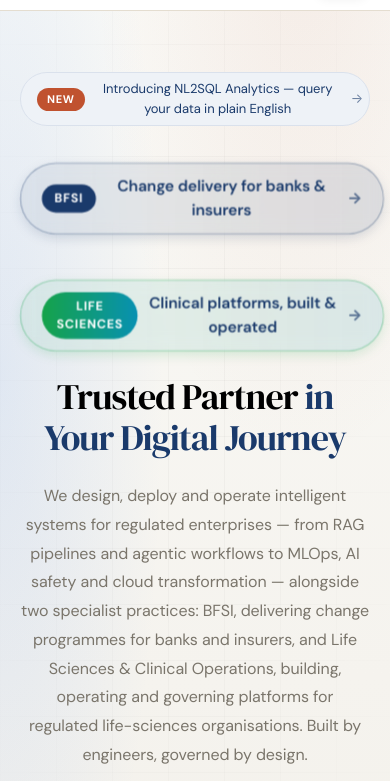
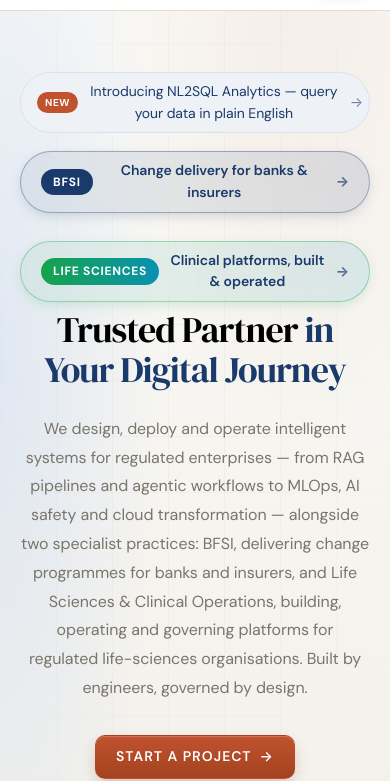
Before and after one commit to Sustainsys2025/Sustainsys_Website, a plain HTML site: page index.html in a window 390 px wide. Shown: the part 68-849 px from the top of the page. Drawn offline with Linux system fonts and the light colour scheme.

Commit message:
Homepage: tighten hero pills on mobile; keep badges on one line
Co-Authored-By: Claude Fable 5.1 <noreply@anthropic.com>
Claude-Session: https://claude.ai/code/session_01G26sJDASA247n8WjnmuvWS

```diff
--- a/index.html
+++ b/index.html
@@ -241,6 +241,11 @@
     background: var(--orange-500); color: #fff;
     font-size: 11px; font-weight: 700; letter-spacing: 0.06em;
     padding: 3px 10px; border-radius: 999px; text-transform: uppercase;
+  }
+  .hero-pill .badge { white-space: nowrap; }
+  @media (max-width: 640px) {
+    .hero-pill { margin-bottom: 8px; transform: none !important; font-size: 14px !important; padding-top: 8px !important; padding-bottom: 8px !important; }
+    .hero-pill .badge { font-size: 10px; padding: 3px 8px; }
   }
   .hero h1 {
     font-family: 'DM Serif Display', Georgia, serif;
```
